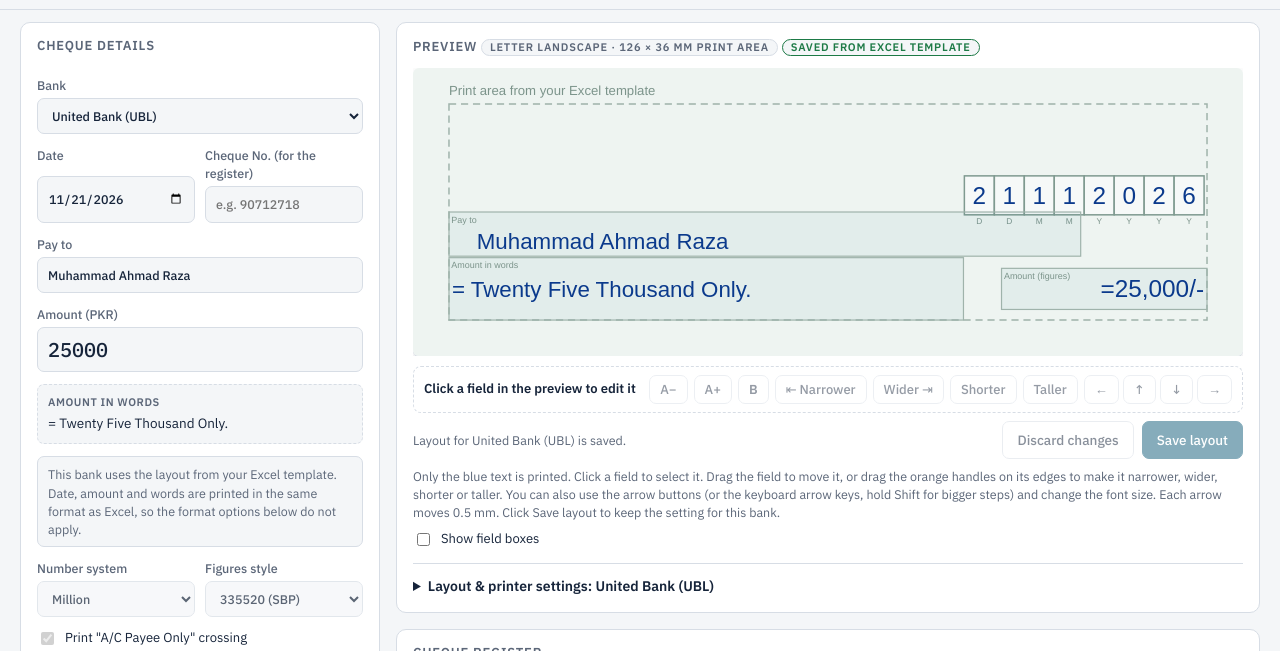
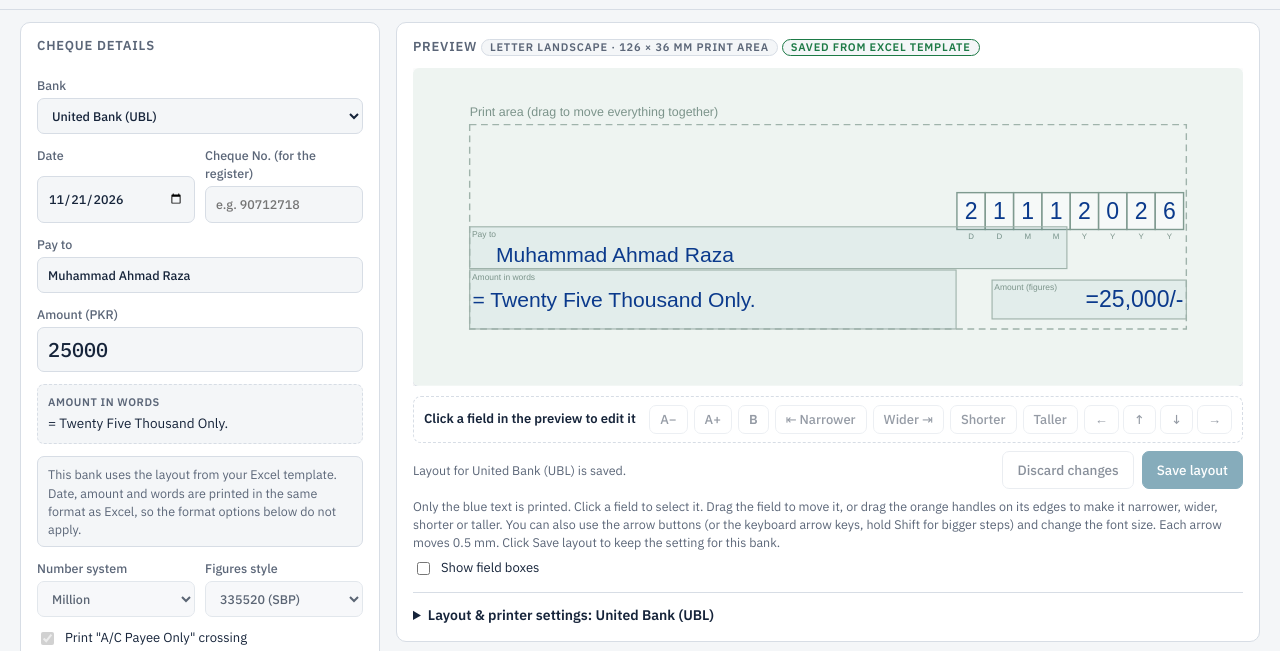
Before and after one commit to devlopersoftware9-dev/Rafiq-Builders, a plain HTML site: page cheque-printer/index.html in a window 1280 px wide. Shown: the part 89-740 px from the top of the page. Drawn offline with nearby package versions, Linux system fonts and the light colour scheme.

Commit message:
Make the print area editable
- Click the dashed print area to select it; dragging it (or the arrow
  buttons) moves all fields together on the page
- Edge handles and Wider/Taller resize the area outline

Co-Authored-By: Claude Opus 5.5 <noreply@anthropic.com>
Claude-Session: https://claude.ai/code/session_01A7nHhzqv3kAShamFN5Jkhh

```diff
--- a/cheque-printer/index.html
+++ b/cheque-printer/index.html
@@ -279,6 +279,7 @@ function persist(){try{localStorage.setItem("chq-printer-v1",JSON.stringify(S));
 const PRESETS=window.BANK_PRESETS||{};
 function presetFor(b){return PRESETS[b]?Object.assign(clone(STD),clone(PRESETS[b])):null;}
 function r1(v){return Math.round(v*10)/10;}
+const VIEWBASE={};
 // Edits go into a draft; "Save layout" makes them permanent for that bank.
 const DRAFT={};
 function savedLayout(b){return upgradeDate((S.edited&&S.edited[b]&&S.layouts[b])?clone(S.layouts[b]):(presetFor(b)||clone(STD)));}
@@ -299,7 +300,7 @@ function isDirty(b){b=b||S.bank;return !!DRAFT[b]&&JSON.stringify(DRAFT[b])!==JS
 function syncPresets(){Object.keys(S.layouts).forEach(b=>{if(!S.edited||!S.edited[b])delete S.layouts[b];});}
 function markEdited(){updateSaveBar();}
 function saveLayout(){const b=S.bank;S.layouts[b]=clone(L());S.edited=S.edited||{};S.edited[b]=true;persist();updateSaveBar();render();say("Layout saved for "+b+".","ok");}
-function discardLayout(){delete DRAFT[S.bank];buildLayoutTable();render();say("Changes discarded.","ok");}
+function discardLayout(){delete DRAFT[S.bank];delete VIEWBASE[S.bank];buildLayoutTable();render();say("Changes discarded.","ok");}
 function layoutStatus(){
   if(isDirty()) return {cls:"todo",text:"Unsaved changes"};
   if(S.edited&&S.edited[S.bank]) return {cls:"edited",text:"Saved on this computer"};
@@ -396,14 +397,18 @@ function data(){
 /* ---------- SVG preview ---------- */
 const svg=$("chq"); const NS="http://www.w3.org/2000/svg";
 const PT=0.3528;
-function el(tag,attrs,parent,text){const e=document.createElementNS(NS,tag);for(const k in attrs)e.setAttribute(k,attrs[k]);if(text!=null)e.textContent=text;(parent||svg).appendChild(e);return e;}
+let CUR=null;
+function el(tag,attrs,parent,text){const e=document.createElementNS(NS,tag);for(const k in attrs)e.setAttribute(k,attrs[k]);if(text!=null)e.textContent=text;(parent||CUR||svg).appendChild(e);return e;}
 function renderExcel(lay,D){
-  const A=lay.area, m=6;
-  svg.setAttribute("viewBox",`${-m} ${-m} ${A.w+2*m} ${A.h+2*m}`);
-  svg.classList.toggle("guides",S.guides); svg.innerHTML="";
-  el("rect",{x:-m,y:-m,width:A.w+2*m,height:A.h+2*m,fill:"#eef4f1"});
-  el("rect",{x:0,y:0,width:A.w,height:A.h,fill:"none",stroke:"#9fb3ab","stroke-width":0.25,"stroke-dasharray":"1.2 0.8"});
-  el("text",{x:0,y:-1.5,"font-size":2.2,fill:"#7c948b","font-family":"Helvetica, Arial"},null,"Print area from your Excel template");
+  const A=lay.area, m=10;
+  const vb=VIEWBASE[S.bank]||(VIEWBASE[S.bank]={x:lay.origin.x,y:lay.origin.y,w:A.w,h:A.h});
+  svg.setAttribute("viewBox",`${-m} ${-m} ${vb.w+2*m} ${vb.h+2*m}`);
+  svg.classList.toggle("guides",S.guides); svg.innerHTML=""; CUR=null;
+  el("rect",{x:-m,y:-m,width:vb.w+2*m,height:vb.h+2*m,fill:"#eef4f1"});
+  CUR=el("g",{transform:`translate(${r1(lay.origin.x-vb.x)} ${r1(lay.origin.y-vb.y)})`});
+  const ga=el("g",{class:"fld area"+(SEL==="area"?" sel":""),"data-f":"area"});
+  el("rect",{x:0,y:0,width:A.w,height:A.h,fill:"transparent",stroke:SEL==="area"?"#c2410c":"#9fb3ab","stroke-width":SEL==="area"?0.4:0.25,"stroke-dasharray":"1.2 0.8"},ga);
+  el("text",{x:0,y:-1.5,"font-size":2.2,fill:SEL==="area"?"#c2410c":"#7c948b","font-family":"Helvetica, Arial"},ga,"Print area (drag to move everything together)");
   const ink="#0b3a8c", T=excelTexts(D,false); const warns=[];
   Object.keys(BOXN).forEach(k=>{
     const b=lay.boxes[k]; const g=el("g",{class:"fld"+(SEL===k?" sel":""),"data-f":k});
@@ -424,7 +429,7 @@ function renderExcel(lay,D){
     if(r.overflow) warns.push(`"${BOXN[k]}" does not fit in its box.`);
     r.lines.forEach(l=>el("text",{x:l.x,y:l.y,"font-size":r.size*PT,"font-family":b.font==="times"?"Constantia, Times New Roman, serif":"Arial, Helvetica","font-weight":b.bold?"bold":"normal",fill:ink,"text-anchor":r.align==="right"?"end":r.align==="center"?"middle":"start",style:"white-space:pre"},g,l.t));
   });
-  selectedHandles();
+  selectedHandles(); CUR=null;
   $("wordsTxt").textContent=D.words||"-";
   $("sizePill").textContent=`${lay.page.paper} landscape · ${A.w.toFixed(0)} × ${A.h.toFixed(0)} mm print area`;
   $("layoutBank").textContent=S.bank;
@@ -516,9 +521,9 @@ let drag=null;
 function svgPt(e){const pt=svg.createSVGPoint();pt.x=e.clientX;pt.y=e.clientY;return pt.matrixTransform(svg.getScreenCTM().inverse());}
 svg.addEventListener("pointerdown",e=>{
   const hd=e.target.closest(".handle");
-  if(hd&&SEL){const lay=L();const o=lay.mode==="excel"?lay.boxes[SEL]:lay[SEL];drag={f:SEL,resize:hd.dataset.h,start:svgPt(e),orig:clone(o)};svg.setPointerCapture(e.pointerId);e.preventDefault();return;}
-  const g=e.target.closest(".fld");if(!g){if(SEL){SEL=null;render();}return;}const f=g.dataset.f;SEL=f;const lay=L();const o=lay.mode==="excel"?lay.boxes[f]:lay[f];drag={f,start:svgPt(e),orig:clone(o)};svg.setPointerCapture(e.pointerId);e.preventDefault();});
-svg.addEventListener("pointermove",e=>{if(!drag)return;const p=svgPt(e);const dx=+(p.x-drag.start.x).toFixed(1),dy=+(p.y-drag.start.y).toFixed(1);const o=L().mode==="excel"?L().boxes[drag.f]:L()[drag.f];
+  if(hd&&SEL){const lay=L();const o=SEL==="area"?lay.area:(lay.mode==="excel"?lay.boxes[SEL]:lay[SEL]);drag={f:SEL,resize:hd.dataset.h,start:svgPt(e),orig:clone(o)};svg.setPointerCapture(e.pointerId);e.preventDefault();return;}
+  const g=e.target.closest(".fld");if(!g){if(SEL){SEL=null;render();}return;}const f=g.dataset.f;SEL=f;const lay=L();const o=f==="area"?lay.origin:(lay.mode==="excel"?lay.boxes[f]:lay[f]);drag={f,start:svgPt(e),orig:clone(o)};svg.setPointerCapture(e.pointerId);e.preventDefault();});
+svg.addEventListener("pointermove",e=>{if(!drag)return;const p=svgPt(e);const dx=+(p.x-drag.start.x).toFixed(1),dy=+(p.y-drag.start.y).toFixed(1);const o=drag.f==="area"?(drag.resize?L().area:L().origin):(L().mode==="excel"?L().boxes[drag.f]:L()[drag.f]);
   if(drag.resize){const R=drag.resize, ex=R==="e"||R==="se", sy=R==="s"||R==="se", oo=drag.orig;
     if(o.style==="boxes"){ if(ex)o.pitch=Math.max(2,r1(oo.pitch+dx/8)); if(sy)o.bh=Math.max(2,r1(oo.bh+dy)); syncDateBox(o); }
     else if(L().mode==="excel"){ if(ex)o.w=Math.max(3,r1(oo.w+dx)); if(sy)o.h=Math.max(2,r1(oo.h+dy)); }
@@ -537,6 +542,7 @@ function drawHandles(x,y,w,h,kinds,hs){
 }
 function selectedHandles(){
   const lay=L(); if(!SEL) return;
+  if(lay.mode==="excel"&&SEL==="area"){drawHandles(0,0,lay.area.w,lay.area.h,["e","s","se"],1.6);return;}
   if(lay.mode==="excel"){const b=lay.boxes[SEL]; if(!b) return;
     if(b.style==="boxes") drawHandles(b.x,b.y,8*b.pitch+2*(b.gap||0),b.bh,["e","s","se"],1.6);
     else drawHandles(b.x,b.y,b.w,b.h,["e","s","se"],1.6);
@@ -546,16 +552,17 @@ function selectedHandles(){
 }
 /* ---------- edit the selected field from the preview ---------- */
 let SEL=null;
-const FNAME={date:"Date",payee:"Pay to",words:"Amount in words",words1:"Words line 1",words2:"Words line 2",figures:"Amount (figures)",payeeOnly:"A/C Payee crossing",bearer:"'or bearer' strike-out"};
-function selObj(){const lay=L();if(!SEL)return null;return lay.mode==="excel"?lay.boxes[SEL]:lay[SEL];}
+const FNAME={area:"Print area (everything together)",date:"Date",payee:"Pay to",words:"Amount in words",words1:"Words line 1",words2:"Words line 2",figures:"Amount (figures)",payeeOnly:"A/C Payee crossing",bearer:"'or bearer' strike-out"};
+function selObj(){const lay=L();if(!SEL)return null;if(SEL==="area")return lay.mode==="excel"?lay.area:null;return lay.mode==="excel"?lay.boxes[SEL]:lay[SEL];}
 
-function nudge(dx,dy){const o=selObj();if(!o)return;const mv=(v,d)=>d?r1(v+d):v;if(SEL==="bearer"){o.x1=mv(o.x1,dx);o.x2=mv(o.x2,dx);o.y=mv(o.y,dy);}else{o.x=mv(o.x,dx);o.y=mv(o.y,dy);}markEdited();buildLayoutTable();render();}
+function nudge(dx,dy){let o=selObj();if(!o)return;if(SEL==="area")o=L().origin;const mv=(v,d)=>d?r1(v+d):v;if(SEL==="bearer"){o.x1=mv(o.x1,dx);o.x2=mv(o.x2,dx);o.y=mv(o.y,dy);}else{o.x=mv(o.x,dx);o.y=mv(o.y,dy);}markEdited();buildLayoutTable();render();}
 function resize(d){const lay=L(),o=selObj();if(!o)return;
   if(lay.mode!=="excel"&&(SEL==="words1"||SEL==="words2")){lay.wordsSize=Math.max(5,r1(lay.wordsSize+d));}
   else if(o.size!=null){o.size=Math.max(5,r1(o.size+d));} else return;
   markEdited();buildLayoutTable();render();}
 function widen(d){const lay=L(),o=selObj();if(!o)return;
-  if(lay.mode==="excel"&&o.style==="boxes"){o.pitch=Math.max(2,r1(o.pitch+d/8));syncDateBox(o);}
+  if(SEL==="area"){o.w=Math.max(10,r1(o.w+d));}
+  else if(lay.mode==="excel"&&o.style==="boxes"){o.pitch=Math.max(2,r1(o.pitch+d/8));syncDateBox(o);}
   else if(lay.mode==="excel"){o.w=Math.max(5,r1(o.w+d));}
   else if(o.maxw!=null){o.maxw=Math.max(5,r1(o.maxw+d));}
   else if(SEL==="date"){o.pitch=Math.max(2,r1(o.pitch+d/8));}
@@ -575,6 +582,8 @@ function updateSaveBar(){
   $("selName").textContent=FNAME[SEL]+(size!=null?" · "+size+" pt":"");
   $("btnBold").hidden=lay.mode!=="excel"; $("btnBold").setAttribute("aria-pressed",!!o.bold);
   $("btnShort").hidden=$("btnTall").hidden=lay.mode!=="excel";
+  $("btnSmaller").hidden=$("btnBigger").hidden=SEL==="area";
+  if(SEL==="area"){$("btnBold").hidden=true;$("selName").textContent=FNAME.area+" · "+o.w+" × "+o.h+" mm · at "+lay.origin.x+", "+lay.origin.y+" mm on the page";return;}
   const isBoxes=SEL==="date"&&(o.style==="boxes"||lay.mode!=="excel");
   $("btnNarrow").textContent=isBoxes?"⇤ Smaller boxes":"⇤ Narrower"; $("btnWide").textContent=isBoxes?"Bigger boxes ⇥":"Wider ⇥";
   if(isBoxes&&o.pitch!=null) $("selName").textContent+=" · box "+o.pitch+" mm";
@@ -622,7 +631,7 @@ $("layoutTable").addEventListener("input",e=>{const i=e.target;if(!i.dataset.k)r
 function fillBanks(){const all=[...BANKS,...S.custom].sort((a,b)=>a.localeCompare(b));if(!all.includes(S.bank))all.unshift(S.bank);$("bank").innerHTML=all.map(b=>`<option${b===S.bank?" selected":""}>${b.replace(/</g,"&lt;")}</option>`).join("");}
 $("bank").addEventListener("change",()=>{S.bank=$("bank").value;SEL=null;persist();buildLayoutTable();render();});
 $("btnAddBank").addEventListener("click",()=>{const n=$("newBank").value.trim();if(!n)return;if(!S.custom.includes(n)&&!BANKS.includes(n))S.custom.push(n);S.layouts[n]=S.layouts[n]||clone(L());S.edited=S.edited||{};S.edited[n]=true;S.bank=n;$("newBank").value="";persist();fillBanks();buildLayoutTable();render();});
-$("btnReset").addEventListener("click",()=>{delete S.layouts[S.bank];if(S.edited)delete S.edited[S.bank];delete DRAFT[S.bank];persist();buildLayoutTable();render();say("Layout for "+S.bank+" is back to the bank default.","ok");});
+$("btnReset").addEventListener("click",()=>{delete S.layouts[S.bank];if(S.edited)delete S.edited[S.bank];delete DRAFT[S.bank];delete VIEWBASE[S.bank];persist();buildLayoutTable();render();say("Layout for "+S.bank+" is back to the bank default.","ok");});
 
 /* ---------- settings controls ---------- */
 const binds=[["numbering","value"],["figstyle","value"],["paper","value"],["payeeOnly","checked"],["strikeBearer","checked"],["rupeesPrefix","checked"],["upper","checked"],["showGuides","checked","guides"]];
```
